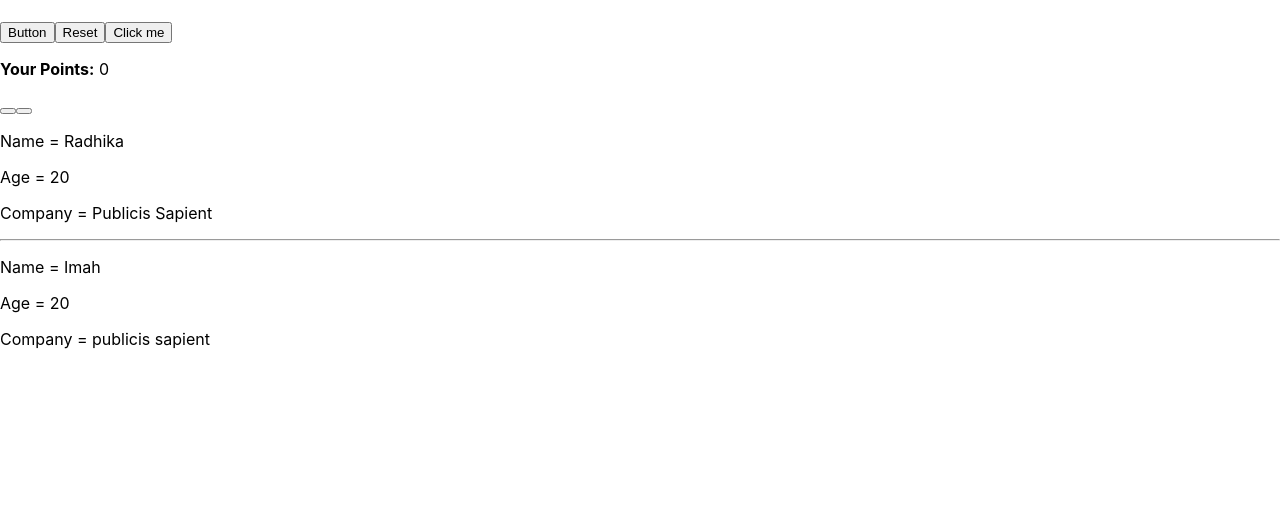
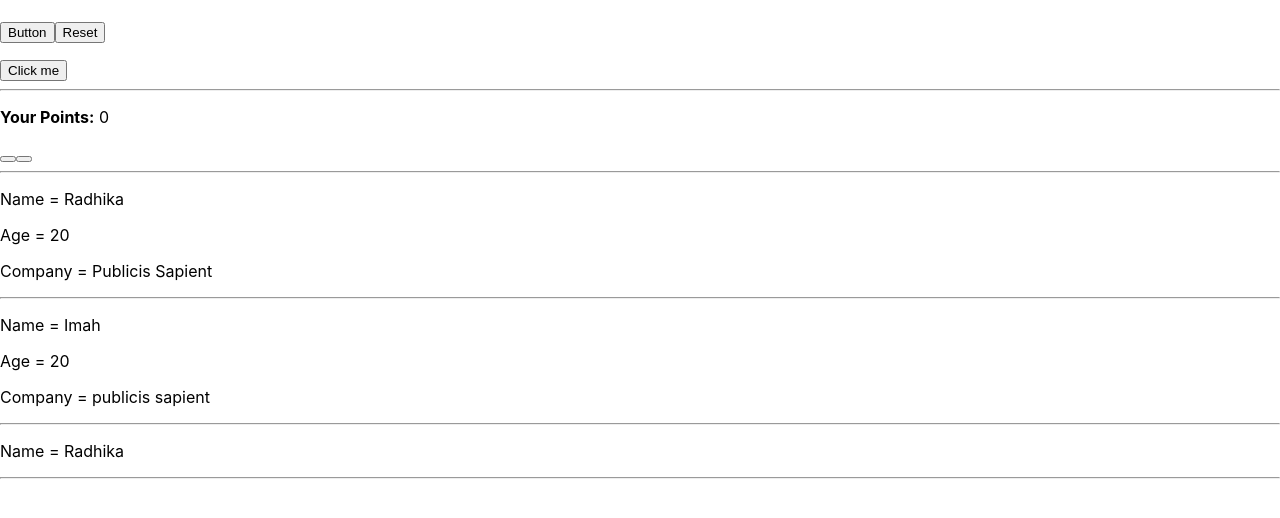
Before and after one commit to RadhikaChamdal/pd, a React (Create React App) app: page / in a window 1280 px wide. Shown: the top 518 px of the page. Built offline with nearby package versions, Linux system fonts and the light colour scheme.

Commit message:
added reusable component and state with Person function on Radhika

```diff
--- a/src/App.js
+++ b/src/App.js
@@ -14,8 +14,11 @@ function main() {
   return (
 
     <div>
+  {/*Calling the function from below into the function State and Counter */}
       <State />
+      <hr />
       <Counter />
+      <hr />
       <PeopleInfo
         name="Radhika"
         age="20"
@@ -32,11 +35,14 @@ function main() {
           console.log("hi");
         }}
       />
+      <hr />
+      <Person name = "Radhika"/>
+      <hr />
+
+  </div>
 
 
 
-
-    </div>
   );
   function PeopleInfo(props) {
     return (
@@ -51,6 +57,8 @@ function main() {
     );
   }
 }
+
+
 // using state, to then create a counter
 function Counter () {
   const[count, setCount] = React.useState(0);
@@ -61,9 +69,28 @@ function Counter () {
       <button onClick ={()=>{setCount(count+1)}} />
 
       <button onClick ={()=>{setCount(count-1)}} />
+
       </div>
     )
   }
+
+// Creating a reusable component using state management
+  function Person (props) {
+    const [currentName, setCurrentName] = React.useState(props.name);
+    return (
+      // Once user clicks on the name, name will change to Chamdal
+      <div onClick = {() => {
+        setCurrentName("Chamdal")
+
+      }}>
+        <p> Name = {currentName}</p>
+
+
+
+    </div>
+
+        )
+}
 
 
 
--- a/src/components/state.js
+++ b/src/components/state.js
@@ -4,7 +4,7 @@ function State() {
 // In the array message is the variable and is the part which the user see's. setMessage is the function which changes the variable.
 // After the React.useState, this may change depending if the output is an array, string/empty string or integer.
   const [message, setMessage] = React.useState("");
-//   const [error, setError] = React.useState("")
+  const [error, setError] = React.useState("");
   return (
     <div>
       <h1>{message}</h1>
@@ -18,17 +18,17 @@ function State() {
       <button
       onClick = {() => {
           setMessage("Click");
-        //   setError ("")
+          setError ("")
 
       }}
       >
     Reset
       </button>
-
+        <p>{error}</p>
       <button
       onClick = {()=> {
      setMessage("You are not going to get through")
-    //  setError ("Problem")
+     setError ("Problem")
 
         }}>
         Click me
```
